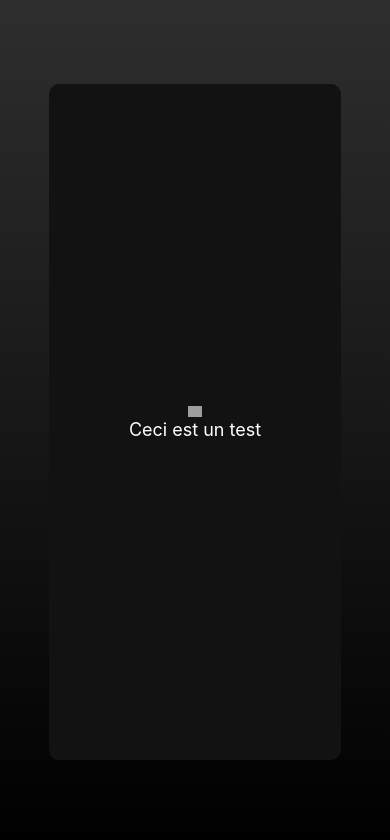
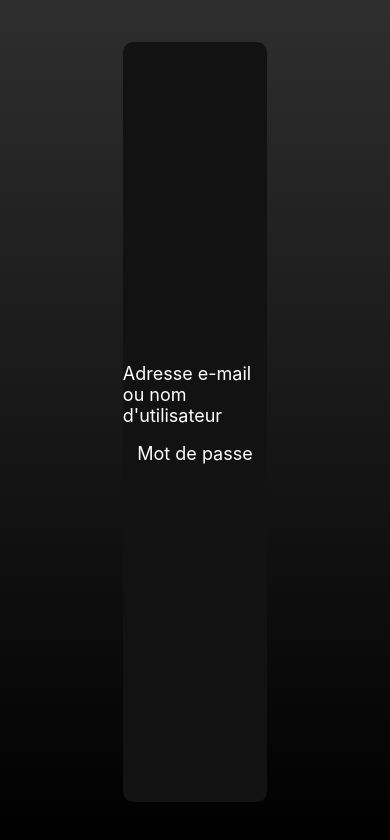
Before and after one commit to lazbord/SpotyGo_front, a React Native app: screen / in a window 390 px wide. Shown: the top 840 px of the page. Built offline with nearby package versions, Linux system fonts and the light colour scheme; grey boxes are pictures that could not be loaded.

Commit message:
simple test commit

```diff
--- a/App.tsx
+++ b/App.tsx
@@ -1,8 +1,12 @@
 import * as React from 'react';
-import { StyleSheet, View, Dimensions, Text, Image } from 'react-native'; // Import Text and Image from react-native
+import { StyleSheet, View, Dimensions,TextInput, Text, Image } from 'react-native'; // Import Text and Image from react-native
 import { LinearGradient } from 'expo-linear-gradient';
 
 export default function App() {
+
+  const [username, setUsername] = React.useState("");
+  const [password, setPassword] = React.useState("");
+
   return (
     <View style={styles.container}>
       <LinearGradient
@@ -10,11 +14,20 @@ export default function App() {
         style={styles.gradient}
       />
       <View style={styles.roundedRect}>
-        <Image
+        {/* <Image
           style={styles.image}
           source={require('/home/lazare/SpotyGo_front/assets/Spotygo.png')}
-        />
-        <Text style={styles.text}>Ceci est un test</Text>
+        /> */}
+        <Text style={styles.text}>Adresse e-mail ou nom d'utilisateur</Text>
+        <TextInput
+      value={username}
+      onChangeText={text => setUsername(text)}
+    />
+        <Text style={styles.text}>Mot de passe</Text>
+        <TextInput
+      value={password}
+      onChangeText={text => setPassword(text)}
+    />
       </View>
     </View>
   );
@@ -32,8 +45,8 @@ const styles = StyleSheet.create({
     zIndex: -1,
   },
   roundedRect: {
-    width: '75%',
-    height: '80%',
+    width: '37%',
+    height: '90%',
     backgroundColor: '#121212',
     borderRadius: 10,
     justifyContent: 'center',
@@ -43,9 +56,9 @@ const styles = StyleSheet.create({
     color: 'white',
     fontSize: 18,
   },
-  image: {
-    width: '5%', // Adjust the width to make the image smaller (50% of the parent width)
-    aspectRatio: 1, // Maintain aspect ratio (adjust as per your image's aspect ratio)
-    resizeMode: 'contain', // Adjust the resizeMode based on your image aspect ratio requirement
-  },
+  // image: {
+  //   width: '5%', // Adjust the width to make the image smaller (50% of the parent width)
+  //   aspectRatio: 1, // Maintain aspect ratio (adjust as per your image's aspect ratio)
+  //   resizeMode: 'contain', // Adjust the resizeMode based on your image aspect ratio requirement
+  // },
 });
--- a/package.json
+++ b/package.json
@@ -11,14 +11,14 @@
   "dependencies": {
     "@expo/metro-runtime": "~3.2.1",
     "expo": "~51.0.20",
+    "expo-linear-gradient": "~13.0.2",
     "expo-status-bar": "~1.12.1",
     "react": "18.2.0",
     "react-dom": "18.2.0",
     "react-native": "0.74.3",
     "react-native-linear-gradient": "^2.8.3",
-    "react-native-web": "~0.19.10",
-    "expo-linear-gradient": "~13.0.2",
-    "react-native-svg": "15.2.0"
+    "react-native-svg": "15.2.0",
+    "react-native-web": "~0.19.10"
   },
   "devDependencies": {
     "@babel/core": "^7.20.0",
```
Also changed, not shown: 1 other file (tests, documents, lock files or other folders).
